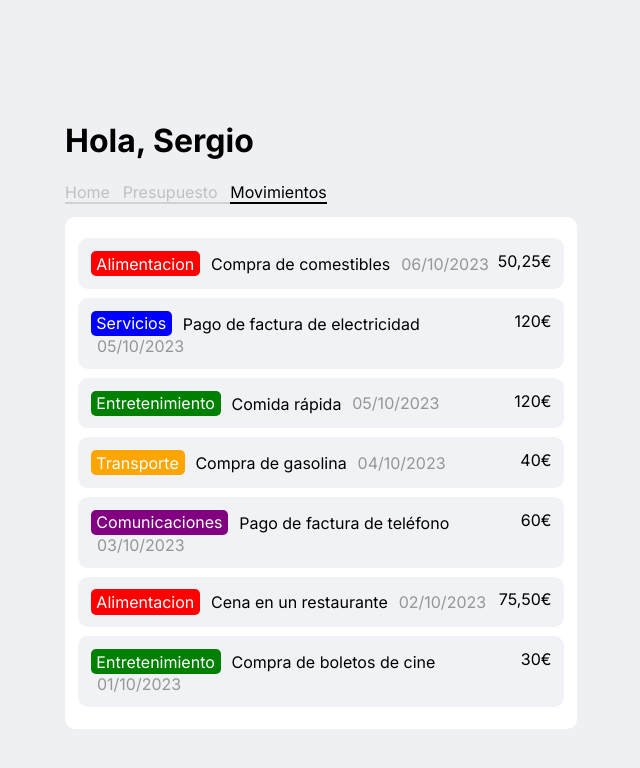
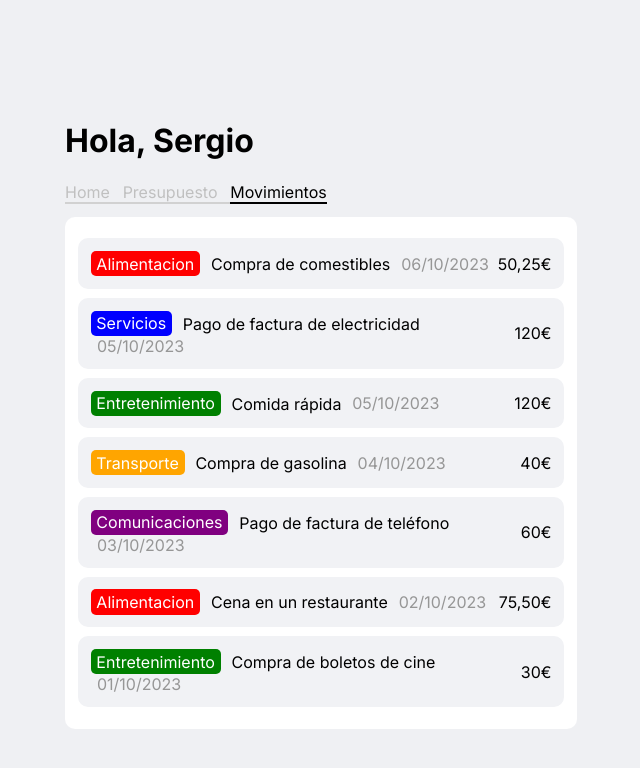
Before and after one commit to SergioCarrascosaSanchez/Welz, an Angular app: page /transactions in a window 1280 px wide. Shown: the top 768 px of the page, without its empty margins (319-959 px from the left). Built offline with nearby package versions, Linux system fonts and the light colour scheme.

Commit message:
center money in transaction

```diff
--- a/src/app/components/transaction/transaction.component.html
+++ b/src/app/components/transaction/transaction.component.html
@@ -11,7 +11,13 @@
       </span>
     </div>
 
-    <span style="text-align: right; grid-column: 3"
+    <span
+      style="
+        text-align: right;
+        grid-column: 3;
+        display: grid;
+        place-content: center;
+      "
       >{{ transaction.value | moneyFormat }}
     </span>
   </div>
```
